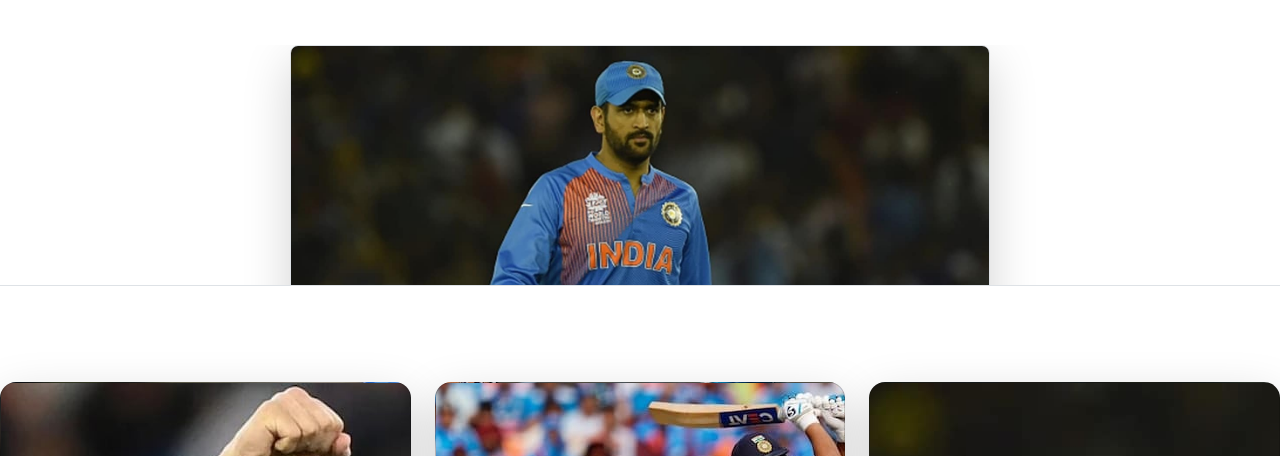
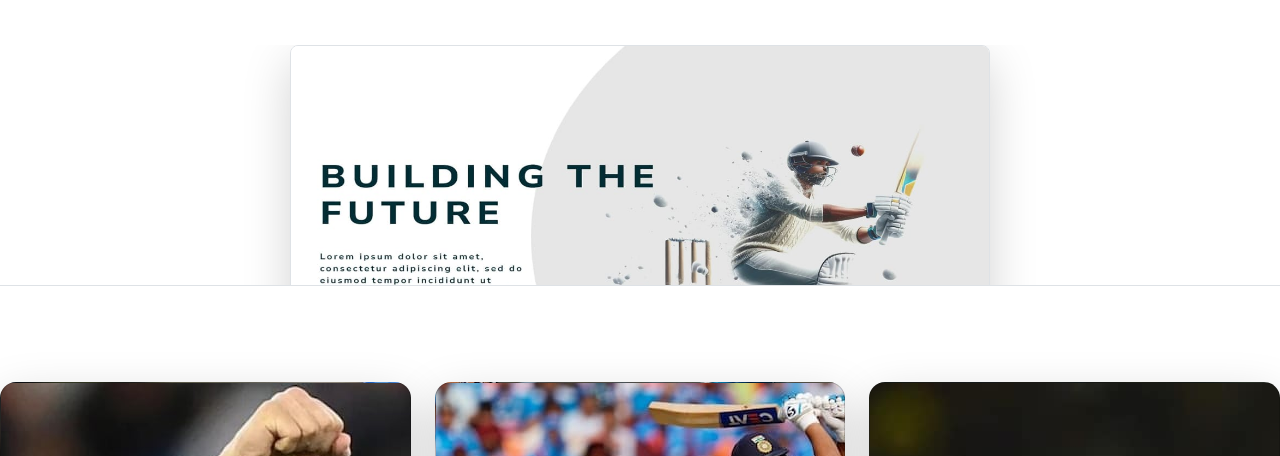
Before and after one commit to mayurpitre/goal-website, a plain HTML site: page website.html in a window 1280 px wide. Shown: the part 344-800 px from the top of the page. Drawn offline with nearby package versions, Linux system fonts and the light colour scheme.

Commit message:
Update website.html

```diff
--- a/website.html
+++ b/website.html
@@ -72,7 +72,7 @@
         </div>
         <div class="overflow-hidden" style="max-height: 30vh;">
           <div class="container px-5">
-            <img src="/dhoni.jpeg" class="img-fluid border rounded-3 shadow-lg mb-10" alt="main image" width="700" height="700" loading="lazy">
+            <img src="/main.jpeg" class="img-fluid border rounded-3 shadow-lg mb-10" alt="main image" width="700" height="700" loading="lazy">
           </div>
         </div>
       </div>
```
